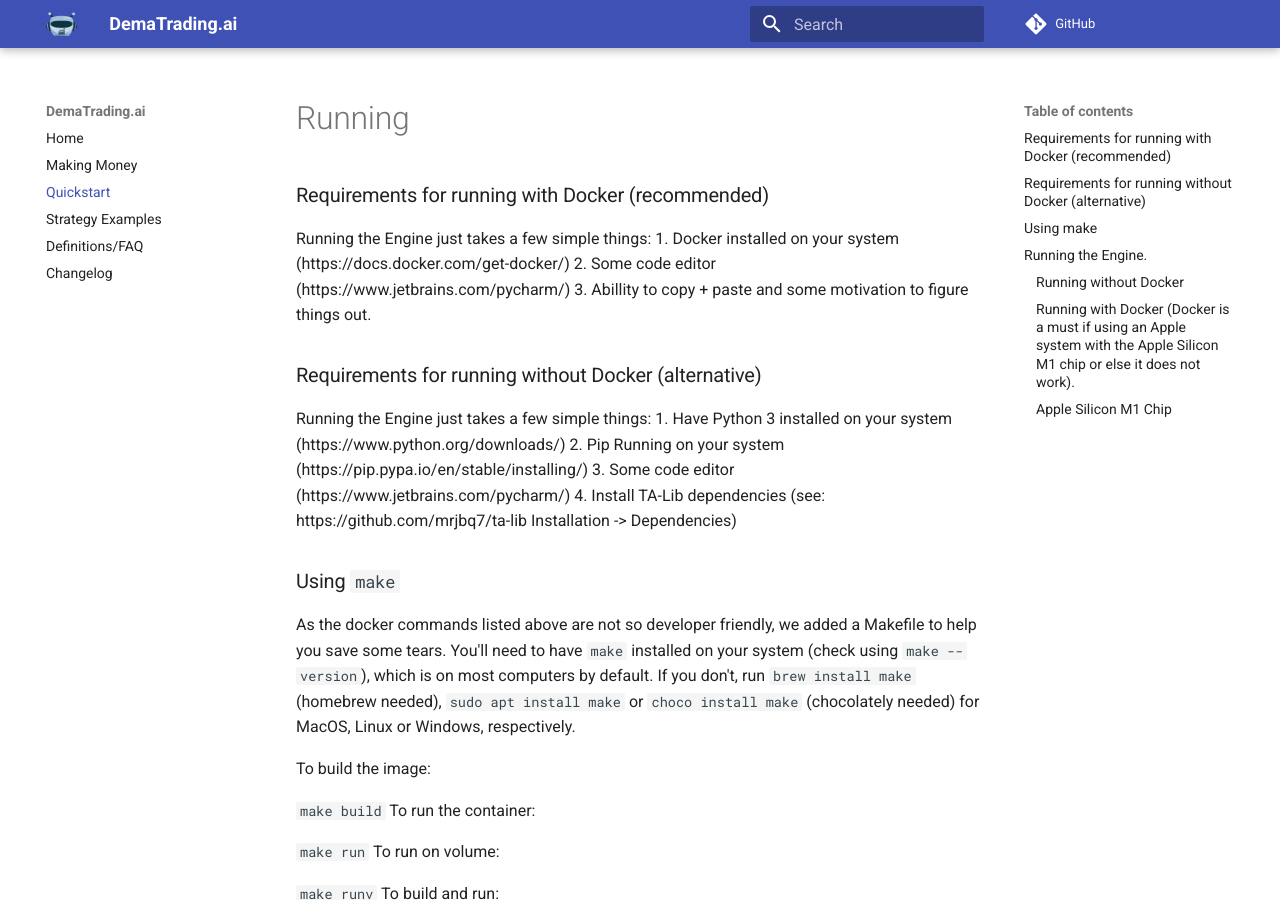
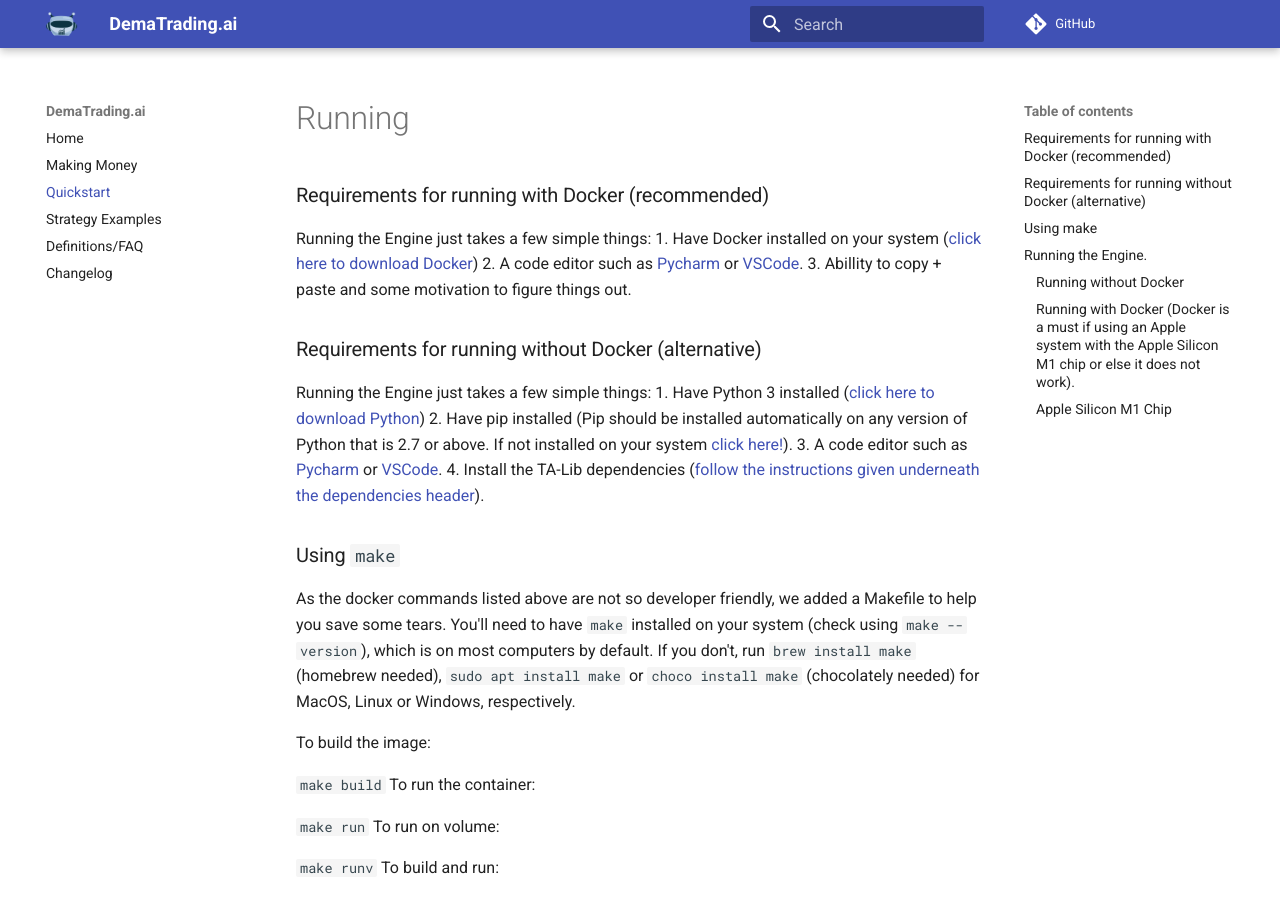
Before and after one commit to dema-trading-ai/engine, an MkDocs documentation site: the page built from docs/quickstart.md, in a window 1280 px wide and 900 px high. Built offline with MkDocs 1.6.1 and Material for MkDocs 9.7.7, drawn with Linux system fonts in a browser that asks for light colours; comment, search, counter and statistics services are not loaded.

Commit message:
Update quickstart.md

```diff
--- a/docs/quickstart.md
+++ b/docs/quickstart.md
@@ -1,16 +1,16 @@
 # Running
 ### Requirements for running with Docker (recommended)
 Running the Engine just takes a few simple things:
-1. Docker installed on your system (https://docs.docker.com/get-docker/)
-2. Some code editor (https://www.jetbrains.com/pycharm/)
+1. Have Docker installed on your system ([click here to download Docker](https://docs.docker.com/get-docker/))
+2. A code editor such as [Pycharm](https://www.jetbrains.com/pycharm/) or [VSCode](https://code.visualstudio.com).
 3. Abillity to copy + paste and some motivation to figure things out.
 
 ### Requirements for running without Docker (alternative)
 Running the Engine just takes a few simple things:
-1. Have Python 3 installed on your system (https://www.python.org/downloads/)
-2. Pip Running on your system (https://pip.pypa.io/en/stable/installing/)
-3. Some code editor (https://www.jetbrains.com/pycharm/)
-4. Install TA-Lib dependencies (see: https://github.com/mrjbq7/ta-lib Installation -> Dependencies)
+1. Have Python 3 installed ([click here to download Python](https://www.python.org/downloads/))
+2. Have pip installed (Pip should be installed automatically on any version of Python that is 2.7 or above. If not installed on your system [click here!](https://pip.pypa.io/en/stable/installing/)).
+3. A code editor such as [Pycharm](https://www.jetbrains.com/pycharm/) or [VSCode](https://code.visualstudio.com).
+4. Install the TA-Lib dependencies ([follow the instructions given underneath the dependencies header](https://github.com/mrjbq7/ta-lib)).
 
 ### Using `make`
 
```
